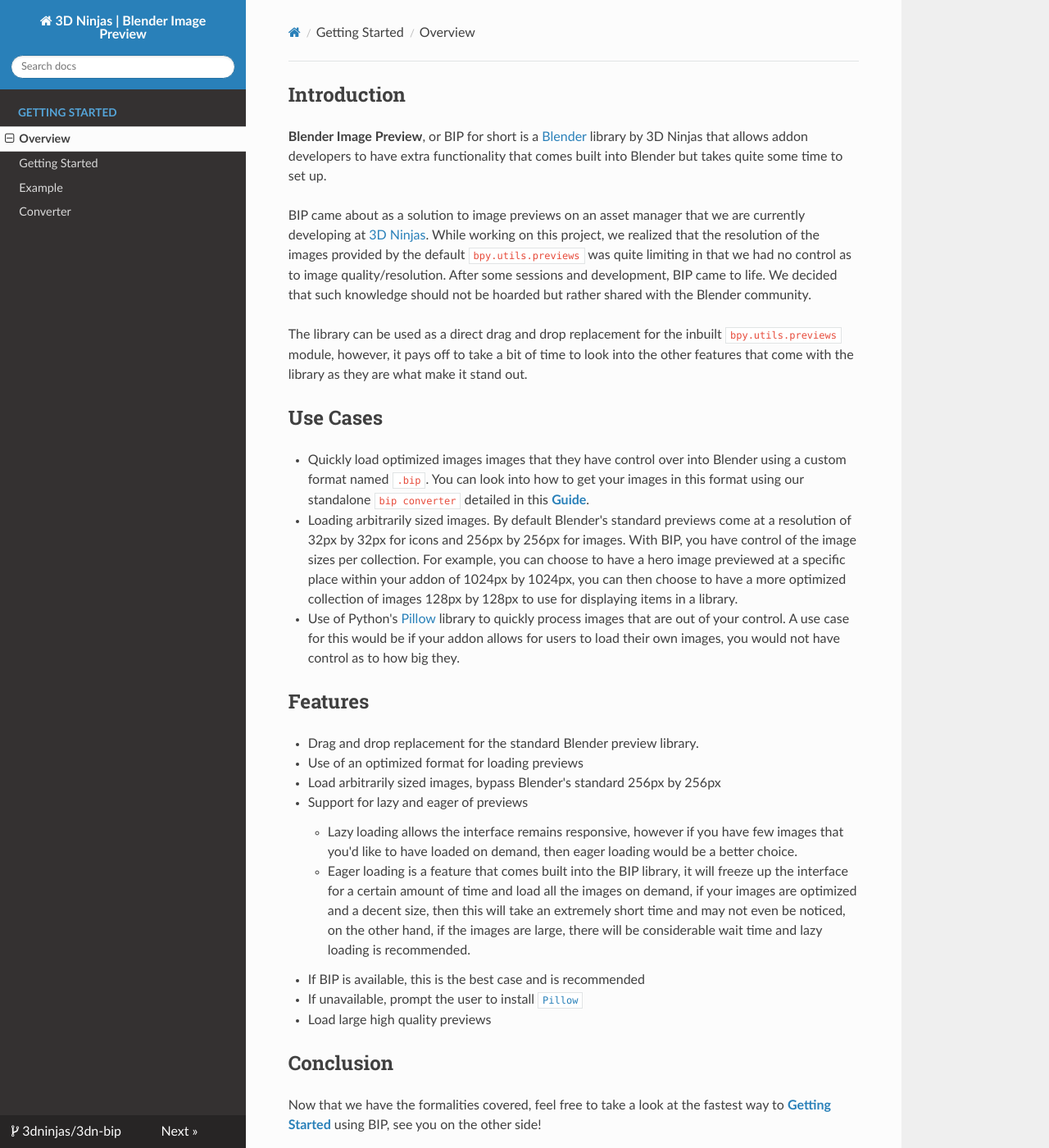
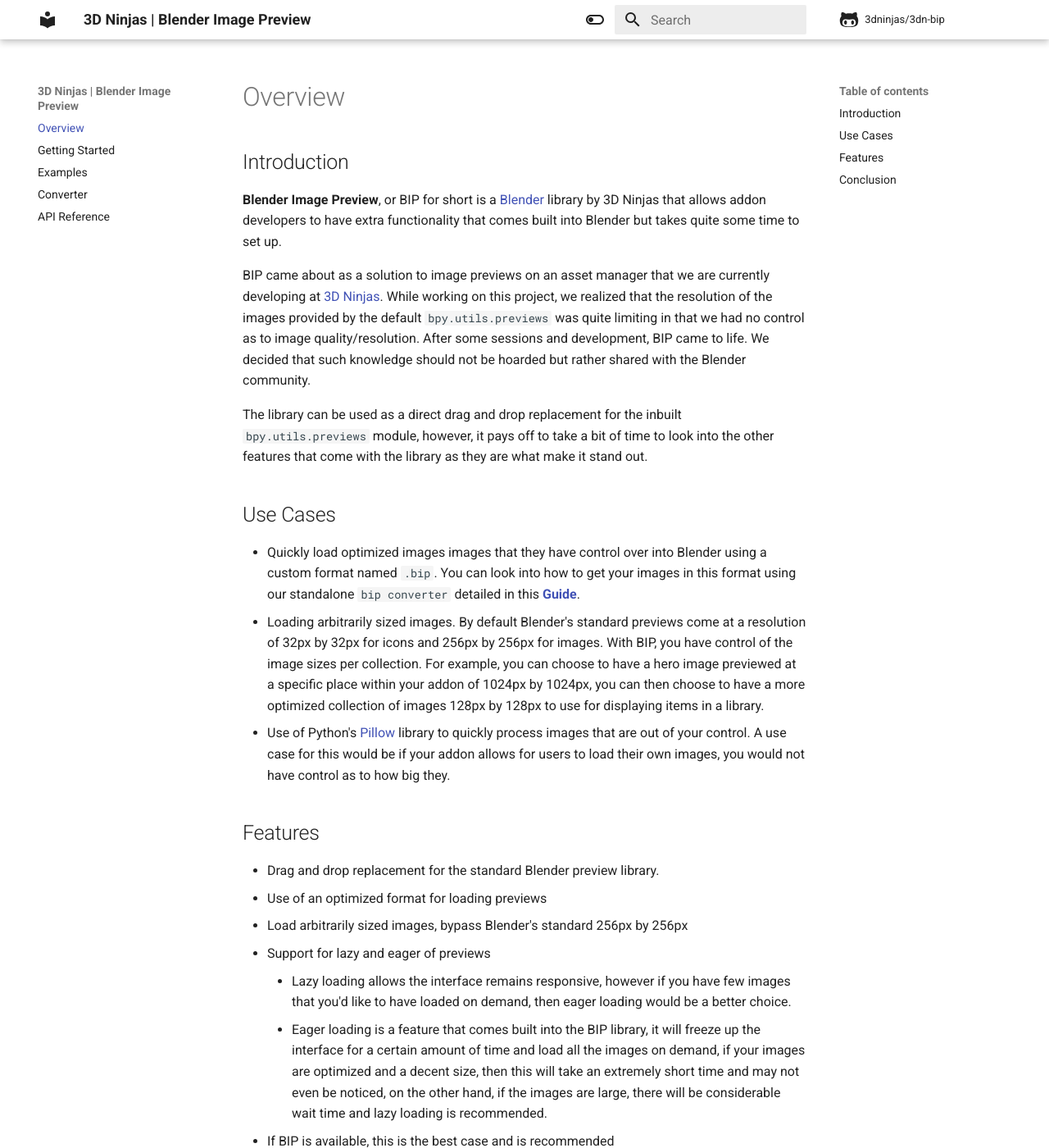
Before and after one commit to bonjorno7/3dn-bip, an MkDocs documentation site: the page built from docs/index.md, in a window 1280 px wide and 1400 px high. Shown: the whole window at 82% size. Built offline with MkDocs 1.6.1 and Material for MkDocs 9.7.7, drawn with Linux system fonts in a browser that asks for light colours; nearby versions of some CDN libraries; comment, search, counter and statistics services are not loaded; some of the changed text lies outside the part shown.

Commit message:
uncomment theme configuration
- installed the theme locally and can therefore uncomment these settings

```diff
--- a/mkdocs.yml
+++ b/mkdocs.yml
@@ -14,75 +14,83 @@
 # Copyright
 copyright: Copyright &copy; 2021 3D Ninjas GmbH
 
-theme: readthedocs
-# theme:
-#     name: material
+# theme: readthedocs
+# nav:
+#   - Overview: index.md
+#   - Getting Started: getting_started.md
+#   - Examples: examples.md
+#   - Converter: converter.md
+#   - API Reference: api_reference.md
 
-#     # Don't include MkDocs' JavaScript
-#     include_search_page: false
-#     search_index_only: true
 
-#     palette:
-#         # Light mode
-#         - media: "(prefers-color-scheme: light)"
-#           scheme: default
-#           primary: indigo
-#           accent: indigo
-#           toggle:
-#               icon: material/toggle-switch-off-outline
-#               name: Switch to dark mode
+theme:
+    name: material
 
-#         # Dark mode
-#         - media: "(prefers-color-scheme: dark)"
-#           scheme: slate
-#           primary: red
-#           accent: red
-#           toggle:
-#               icon: material/toggle-switch
-#               name: Switch to light mode
+    # Don't include MkDocs' JavaScript
+    include_search_page: false
+    search_index_only: true
 
-#     language: en
-#     font:
-#         text: Roboto
-#         code: Roboto Mono
-#     # favicon: assets/favicon.png
-#     icon:
-#         repo: fontawesome/brands/github-alt
+    palette:
+        # Light mode
+        - media: "(prefers-color-scheme: light)"
+          scheme: default
+          primary: white
+          accent: white
+          toggle:
+              icon: material/toggle-switch-off-outline
+              name: Switch to dark mode
 
-#     features:
-#         - search.suggest
-#         - search.highlight
-#         - navigation.tracking
-#         - navigation.sections
+        # Dark mode
+        - media: "(prefers-color-scheme: dark)"
+          scheme: slate
+          primary: white
+          accent: white
+          toggle:
+              icon: material/toggle-switch
+              name: Switch to light mode
 
-# extra:
-#     social:
-#         - icon: fontawesome/brands/github
-#           link: https://github.com/3dninjas/
-#         - icon: fontawesome/brands/twitter
-#           link: https://twitter.com/3d_ninjas
-#         - icon: fontawesome/brands/linkedin
-#           link: https://www.linkedin.com/company/3dninjas/about/
+    language: en
+    font:
+        text: Roboto
+        code: Roboto Mono
+    # favicon: assets/favicon.png
+    icon:
+        repo: fontawesome/brands/github-alt
+
+    features:
+        - search.suggest
+        - search.highlight
+        - navigation.tracking
+        - navigation.sections
+
+extra:
+    social:
+        - icon: fontawesome/brands/github
+          link: https://github.com/3dninjas/
+        - icon: fontawesome/brands/twitter
+          link: https://twitter.com/3d_ninjas
+        - icon: fontawesome/brands/linkedin
+          link: https://www.linkedin.com/company/3dninjas/about/
 
 # Page navigation
 nav:
-  - Getting Started:
-    - Overview: index.md
-    - Getting Started: getting_started.md
-    - Example: example.md
-    - Converter: converter.md
+  - Overview: index.md
+  - Getting Started: getting_started.md
+  - Examples: examples.md
+  - Converter: converter.md
+  - API Reference: api_reference.md
 
-# markdown_extensions:
-#     - admonition
-#     - attr_list
-#     - def_list
-#     - pymdownx.mark
-#     - pymdownx.tabbed
-#     - pymdownx.details
-#     - pymdownx.highlight
-#     - pymdownx.inlinehilite
-#     - pymdownx.snippets
-#     - pymdownx.superfences
-#     - pymdownx.emoji:
-#           emoji_index: !!python/name:materialx.emoji.twemoji
-#           emoji_generator: !!python/name:materialx.emoji.to_svg
+markdown_extensions:
+    - admonition
+    - attr_list
+    - def_list
+    - pymdownx.mark
+    - pymdownx.tabbed
+    - pymdownx.details
+    - pymdownx.highlight
+    - pymdownx.inlinehilite
+    - pymdownx.snippets
+    - pymdownx.superfences
+    - pymdownx.emoji:
+          emoji_index: !!python/name:materialx.emoji.twemoji
+          emoji_generator: !!python/name:materialx.emoji.to_svg
```
